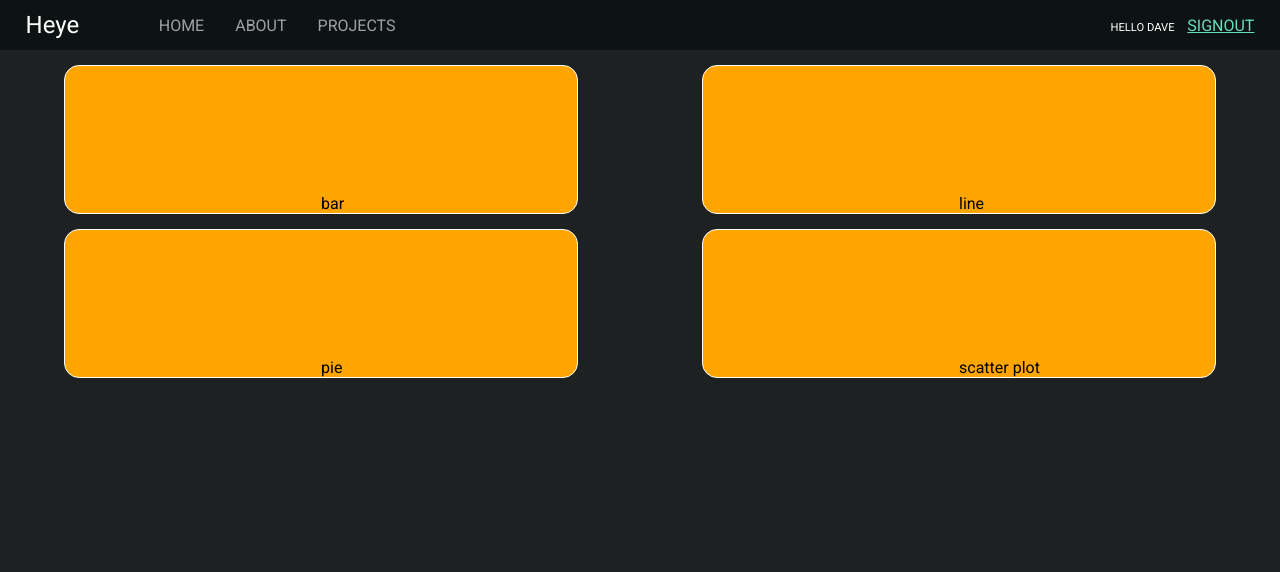
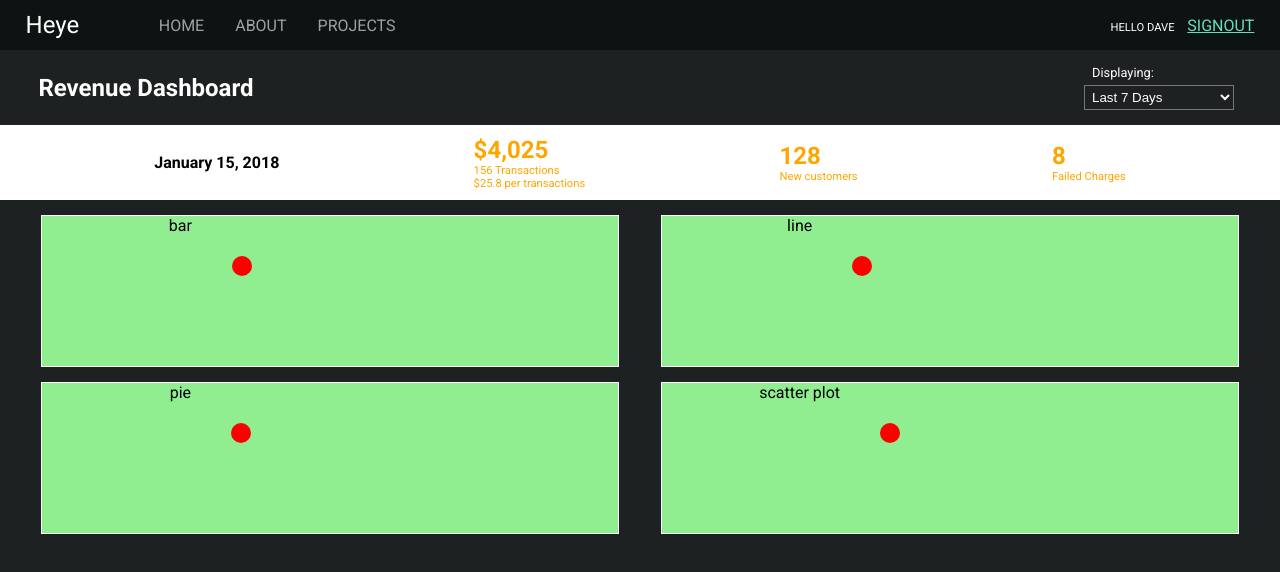
Before and after one commit to Alebron23/dashboard, a React app: page / in a window 1280 px wide. Shown: the top 572 px of the page. Built offline with nearby package versions, Linux system fonts and the light colour scheme; the HTML template or start-up script is replaced by a standard one.

Commit message:
Finished the middle content and putting the squares where the graph will go and now I am working on integrating the d3 graphs, which proves to be a little challenging so we will see how long this takes.

```diff
--- a/package.json
+++ b/package.json
@@ -13,6 +13,7 @@
     "react": "^16.0.0",
     "react-dom": "^16.0.0",
     "react-redux": "^5.0.6",
+    "react-select": "^1.0.0-rc.10",
     "redux": "^3.7.2",
     "webpack-dev-server": "^2.9.3"
   },
--- a/src/components/App.js
+++ b/src/components/App.js
@@ -3,6 +3,8 @@ import Navbar from './Navbar';
 import Graph from './Graph';
 
 class App extends Component {
+
+
 
     /**
     * Displays our app
@@ -14,7 +16,37 @@ class App extends Component {
             <div>
                 <Navbar />
 
-                <div className="container">
+                <section className="container topContent">
+                    <h1>Revenue Dashboard</h1>
+                    <ul>
+                        <li className="display">Displaying: </li>
+                        <li> <select>
+                                <option>Last 7 Days</option>
+                                <option>Last Month</option>
+                                <option>Last Year</option>
+                            </select>
+                        </li>
+                    </ul>
+                </section>
+
+                <section className="container middleContent">
+                    <h4> January 15, 2018</h4>
+                    <ul>
+                        <li><h2>$4,025</h2></li>
+                        <li className="small-text">156 Transactions</li>
+                        <li className="small-text">$25.8 per transactions</li>
+                    </ul>
+                    <ul>
+                        <li><h2>128</h2></li>
+                        <li className="small-text">New customers</li>
+                    </ul>
+                    <ul>
+                        <li><h2>8</h2></li>
+                        <li className="small-text">Failed Charges</li>
+                    </ul>
+                </section>
+
+                <div className="container graphs">
                     <div className="graph one">
                         <Graph type= {'bar'}/>
                     </div>
@@ -24,7 +56,7 @@ class App extends Component {
                     </div>
                 </div>
 
-                <div className="container">
+                <div className="container graphs">
                     <div className="graph one">
                         <Graph type= {'pie'}/>
                     </div>
--- a/src/components/Graph.js
+++ b/src/components/Graph.js
@@ -4,6 +4,9 @@ const Graph = (props) => {
     return(
         <div className="container inside">
             {props.type}
+            <svg>
+                <circle cx={50} cy={50} r={10} fill="red" />
+            </svg>
         </div>
     )
 }
--- a/src/index.css
+++ b/src/index.css
@@ -4,11 +4,12 @@ body {
 
     background-color: #1D2121;
     margin: 0;
-    font-family: 'Roboto',sans-serif;
+
 }
 
 .container {
     display:flex;
+    font-family: 'Roboto',sans-serif;
 }
 
 .nav{
@@ -17,6 +18,7 @@ body {
     background-color:  #0D1313;
     flex-direction: row;
     align-items: center;
+
 }
 
 .logo {
@@ -121,26 +123,70 @@ body {
     padding: 20px;
 }
 
-.graph {
-    height: 45%;
-    width: 40%;
-    border: .5px solid white;
-    border-radius: 15px;
-    background-color: orange;
+.topContent {
+    align-items: center;
+    background-color:#1D2121;
+    color: white;
+    padding: 0 0 0 3%;
+    height: 75px;
 }
 
-.one {
-    margin-top: 15px;
-    margin-left: 5%;
+.topContent ul {
+    margin: 0 3.5% 0 auto;
+    font-size: .8em;
+    list-style: none;
+}
+.topContent li {
+    padding: 2.5px;
 }
 
-.two {
-    margin-left: auto;
-    margin-top: 15px;
-    margin-right: 5%;
+.topContent select {
+    /* -webkit-appearance: none;  */
+    /* -moz-appearance: none;   */
+    background-color:  #1D2121;
+    border-radius: 0;
+    color: white;
+    width: 150px;
+    padding: 3px;
 }
 
-.inside {
-    padding-left: 50%;
-    padding-top: 25%;
+.display{
+    margin-left: 8px;
 }
+
+.middleContent {
+    align-items: center;
+    justify-content: space-evenly;
+    width: 100%;
+    height: 75px;
+    background: white;
+}
+.middleContent h2 {
+    margin: 0;
+    padding: 0;
+}
+.middleContent li{
+    color: orange;
+    list-style: none;
+    padding: 0;
+    margin: 0;
+}
+
+.graphs {
+    display: flex;
+    flex-direction: row;
+    justify-content: space-evenly;
+}
+
+.graph {
+    display: flex;
+    flex-direction: row;
+    justify-content: space-evenly;
+    align-items: center;
+    height: 45%;
+    width: 45%;
+    border: .5px solid white;
+    /* border-radius: 15px; */
+    background-color: lightgreen;
+    margin-top: 15px;
+}
```
Also changed, not shown: manual.html (added, +58 -0 lines), 1 other file (tests, documents, lock files or other folders).
